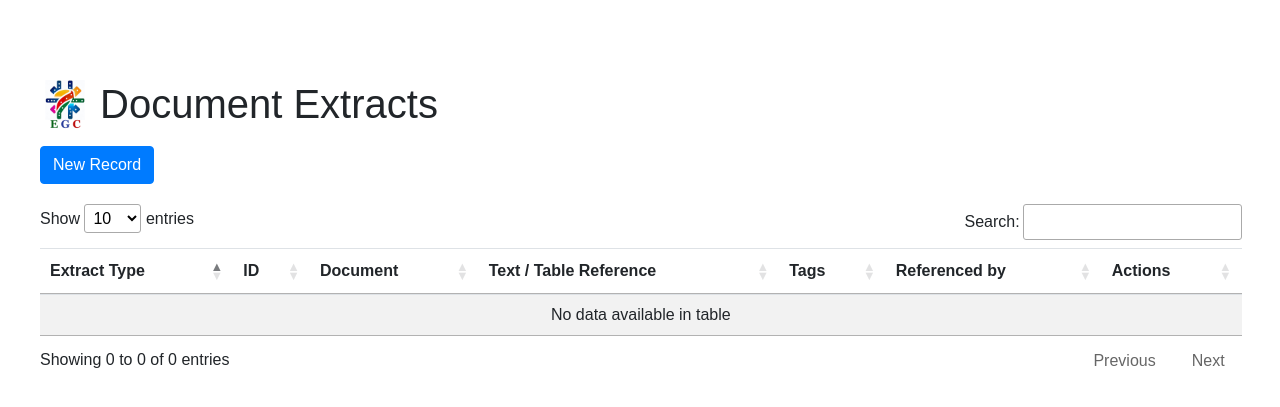
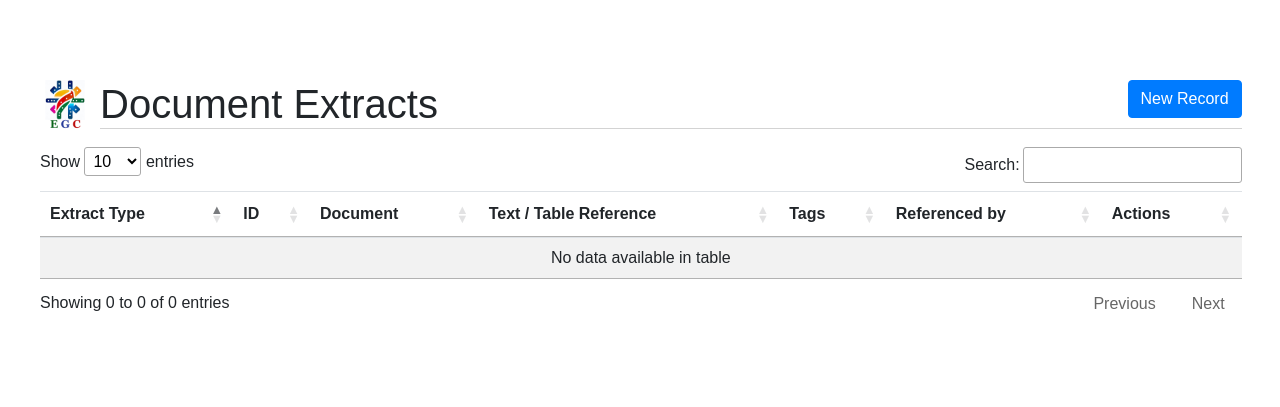
Before and after one commit to ggonnella/egcwebapp, a Flask app: template egcwebapp/templates/list_extract.html in a window 1280 px wide. Shown: the top 407 px of the page. Run offline with Flask 3, Linux system fonts and the light colour scheme; the template is opened without the code that fills it, so the values that code supplies are empty; some libraries are stand-ins or nearby versions.

Commit message:
better position new record button

```diff
--- a/egcwebapp/static/css/egcwebapp.css
+++ b/egcwebapp/static/css/egcwebapp.css
@@ -11,6 +11,16 @@ h1 {
   background-repeat: no-repeat;
   padding-left: 60px;
   padding-bottom: 10px;
+}
+
+h1:after {
+  content: "";
+  display: block;
+  background-color: lightgray;
+  bottom: 1em;
+  left: 0;
+  width: 100%;
+  height: 1px;
 }
 
 .container {
--- a/egcwebapp/templates/list_extract.html
+++ b/egcwebapp/templates/list_extract.html
@@ -1,8 +1,12 @@
 {% extends "base.html" %}
 
 {% block content %}
-    <h1>Document Extracts</h1>
-    <a href="{{ url_for('create_extract') }}" class="btn btn-primary create">New Record</a>
+  <h1>Document Extracts
+    <span style="float: right">
+      <a href="{{ url_for('create_document') }}"
+         class="btn btn-primary create">New Record</a>
+    </span>
+  </h1>
     {% set main=True %}
     {% include 'datatable_extract.html' %}
   <script src="{{ url_for('static', filename='js/list_extract.mjs') }}" type="module"></script>
```
Also changed, not shown: egcwebapp/templates/list_attribute.html (+6 -3 lines), egcwebapp/templates/list_crule.html (+6 -3 lines), egcwebapp/templates/list_document.html (+6 -3 lines), egcwebapp/templates/list_group.html (+6 -3 lines), egcwebapp/templates/list_model.html (+6 -3 lines), egcwebapp/templates/list_unit.html (+6 -3 lines), egcwebapp/templates/list_vrule.html (+6 -3 lines).
